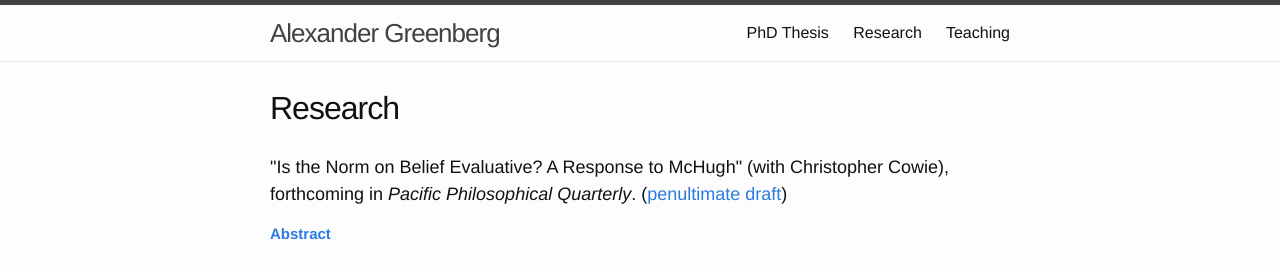
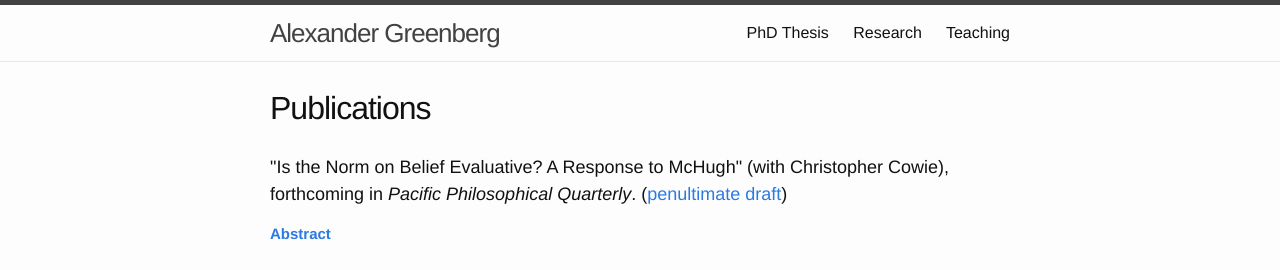
Before and after one commit to alexandergreenberg/alexandergreenberg.github.io, a Jekyll site: the page built from 02_Publications.html, in a window 1280 px wide. Shown: the top 270 px of the page. Built offline with Jekyll 4.4.1, drawn with Linux system fonts in a browser that asks for light colours; some web fonts are replaced.

Commit message:
Even more complicated titles

```diff
--- a/_layouts/page.html
+++ b/_layouts/page.html
@@ -4,7 +4,7 @@
 <article class="post">
 
   <header class="post-header">
-    <h1 class="post-title">{{ page.title }}{% if page.title == "Teaching" %} Materials{% endif %}{% if page.title == "PhD Thesis" %} Summary{% endif %}</h1>
+    <h1 class="post-title">{% if page.title == "Research" %}Publications{% else %}{{ page.title }}{% if page.title == "Teaching" %} Materials{% endif %}{% if page.title == "PhD Thesis" %} Summary{% endif %}{% endif %}</h1>
   </header>
 
   <div class="post-content">
```
